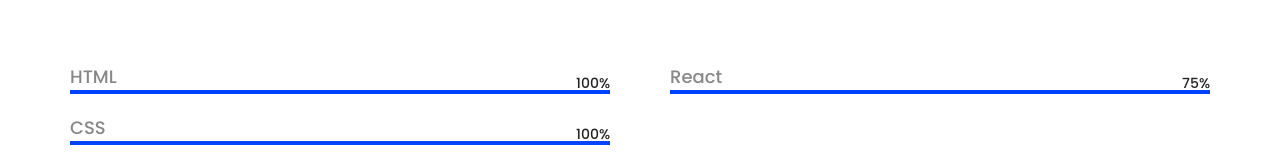
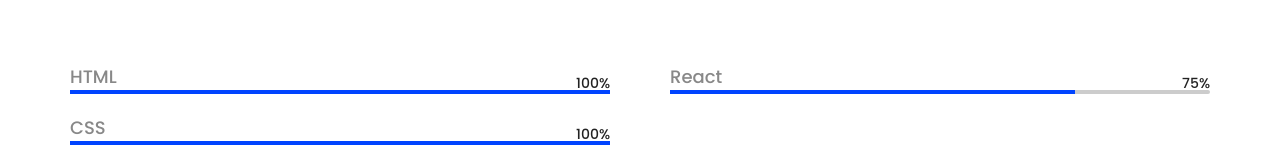
Before and after one commit to mateus-gomes-barros/portfolio-mateus, a plain HTML site: page portfolio-mateus/index.html in a window 1280 px wide. Shown: the part 2191-2353 px from the top of the page. Drawn offline with nearby package versions, Linux system fonts and the light colour scheme; a script that the page names is missing.

Commit message:
Update index.html

```diff
--- a/portfolio-mateus/index.html
+++ b/portfolio-mateus/index.html
@@ -194,7 +194,7 @@
       <div class="skills-box">
         <h4>React</h4>
         <div class="skills-ilt">
-          <div class="skills-bar javascript"></div>
+          <div class="skills-bar react"></div>
           <span>75%</span>
         </div>
       </div>
```
